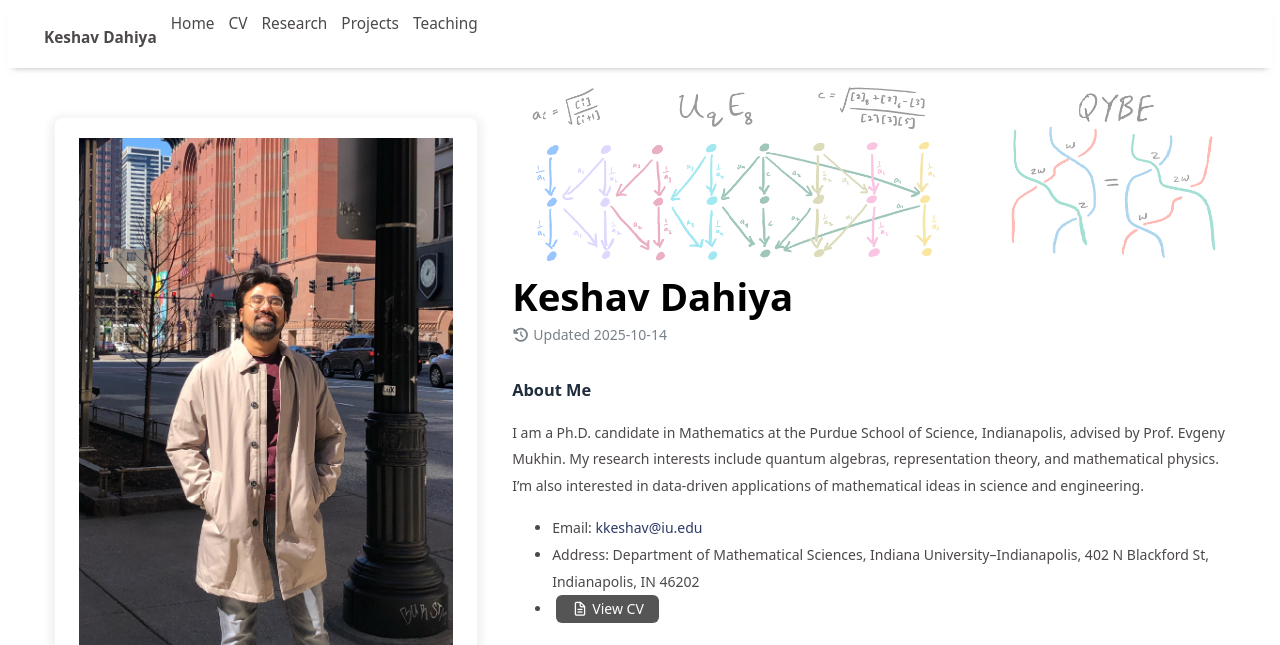
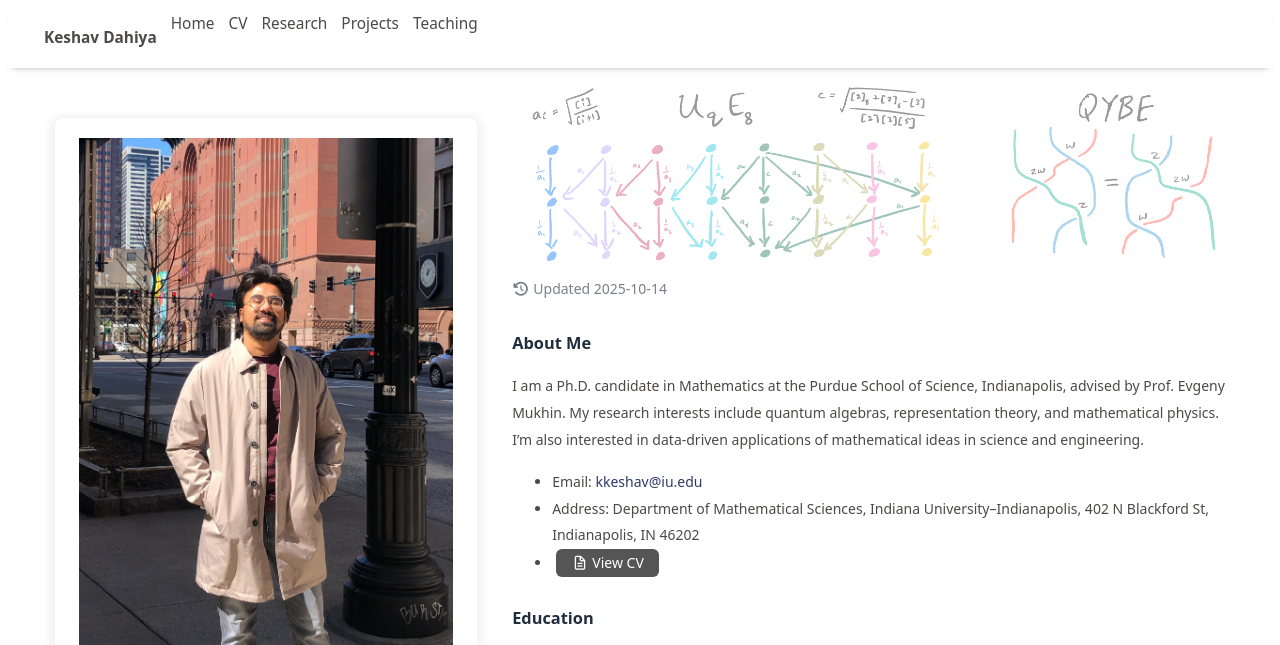
Before and after one commit to keshavdahiya/keshavdahiya.github.io, a plain HTML site: page index.html in a window 1280 px wide. Shown: the top 645 px of the page. Drawn offline with nearby package versions, Linux system fonts and the light colour scheme; a script that the page names is missing; some icons are missing; a web font is replaced by a local one.

Commit message:
removed heading

```diff
--- a/index.html
+++ b/index.html
@@ -129,11 +129,13 @@
             </div>
 
         <!-- Title centered BELOW the banner -->
+<!--
             <h1 class="post-title"
-                style="font-size:2.4rem; line-height:1.05; color:#000;
+                style="font-size:2.4rem; line-height:1.05; color:#000; text-align:center;
                        margin:8px 0 6px; padding-bottom:0; border:0;">
               Keshav Dahiya
             </h1>
+-->
 
               <!-- meta info -->
               <div id="post-meta">
```
